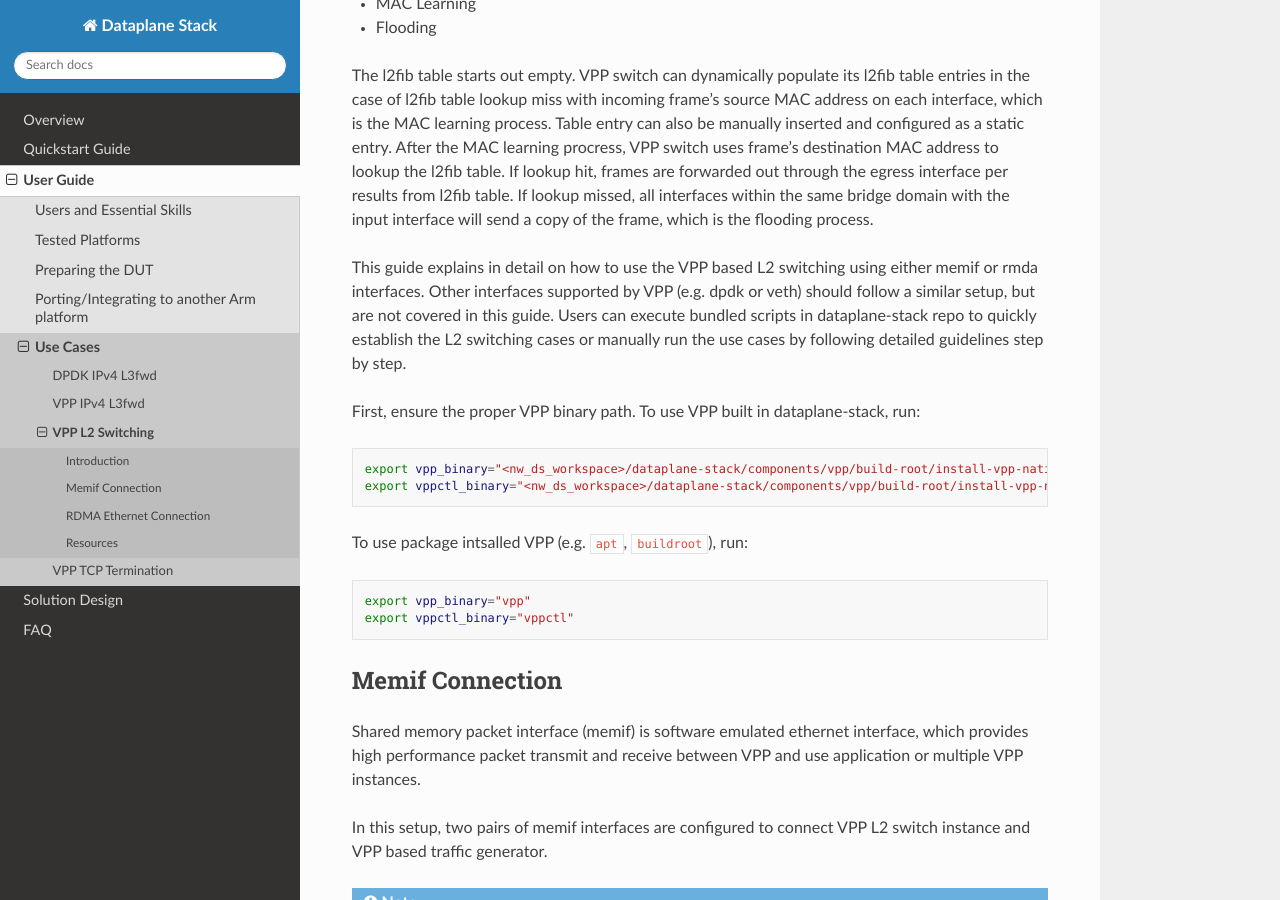
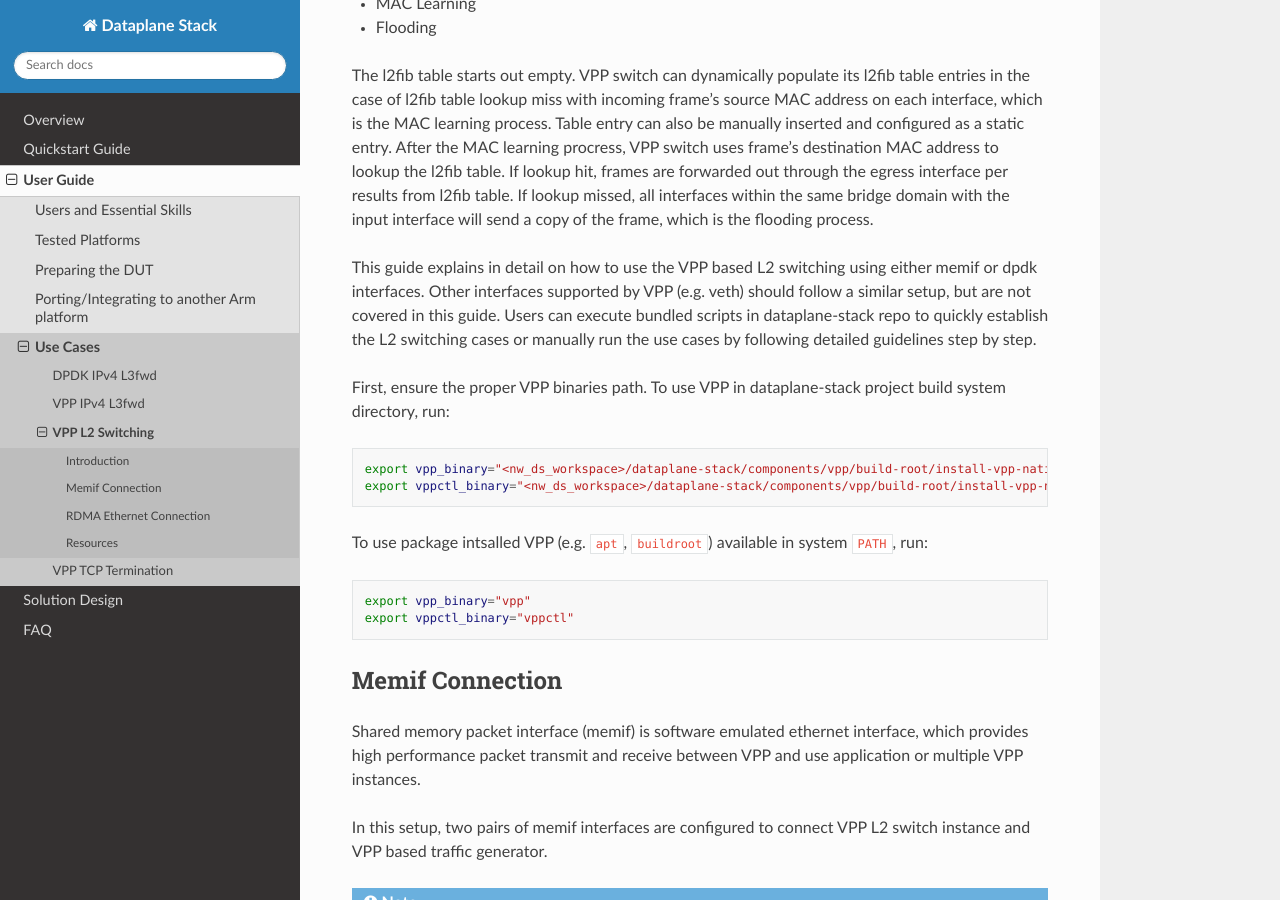
Before and after one commit to Yefeng-Lin/dataplane-stack_doc, a Sphinx documentation site: the page built from doc/user_guide/l2_switching_vpp.rst, in a window 1280 px wide and 900 px high, scrolled down 344 px. Built offline with Sphinx 7.4.7 and the Read the Docs theme 2.0.0, drawn with Linux system fonts in a browser that asks for light colours.

Commit message:
Update l2 switch doc

```diff
--- a/doc/user_guide/l2_switching_vpp.rst
+++ b/doc/user_guide/l2_switching_vpp.rst
@@ -28,20 +28,21 @@ If lookup hit, frames are forwarded out through the egress interface per results
 from l2fib table. If lookup missed, all interfaces within the same bridge domain
 with the input interface will send a copy of the frame, which is the flooding process.
 
-This guide explains in detail on how to use the VPP based L2 switching using either memif or rmda interfaces.
-Other interfaces supported by VPP (e.g. dpdk or veth) should follow a similar setup,
+This guide explains in detail on how to use the VPP based L2 switching using either memif or dpdk interfaces.
+Other interfaces supported by VPP (e.g. veth) should follow a similar setup,
 but are not covered in this guide. Users can execute bundled scripts in dataplane-stack
 repo to quickly establish the L2 switching cases or manually run the use cases by
 following detailed guidelines step by step.
 
-First, ensure the proper VPP binary path. To use VPP built in dataplane-stack, run:
+First, ensure the proper VPP binaries path. To use VPP in dataplane-stack project
+build system directory, run:
 
 .. code-block:: shell
 
         export vpp_binary="<nw_ds_workspace>/dataplane-stack/components/vpp/build-root/install-vpp-native/vpp/bin/vpp"
         export vppctl_binary="<nw_ds_workspace>/dataplane-stack/components/vpp/build-root/install-vpp-native/vpp/bin/vppctl"
 
-To use package intsalled VPP (e.g. ``apt``, ``buildroot``), run:
+To use package intsalled VPP (e.g. ``apt``, ``buildroot``) available in system ``PATH``, run:
 
 .. code-block:: shell
 
```
